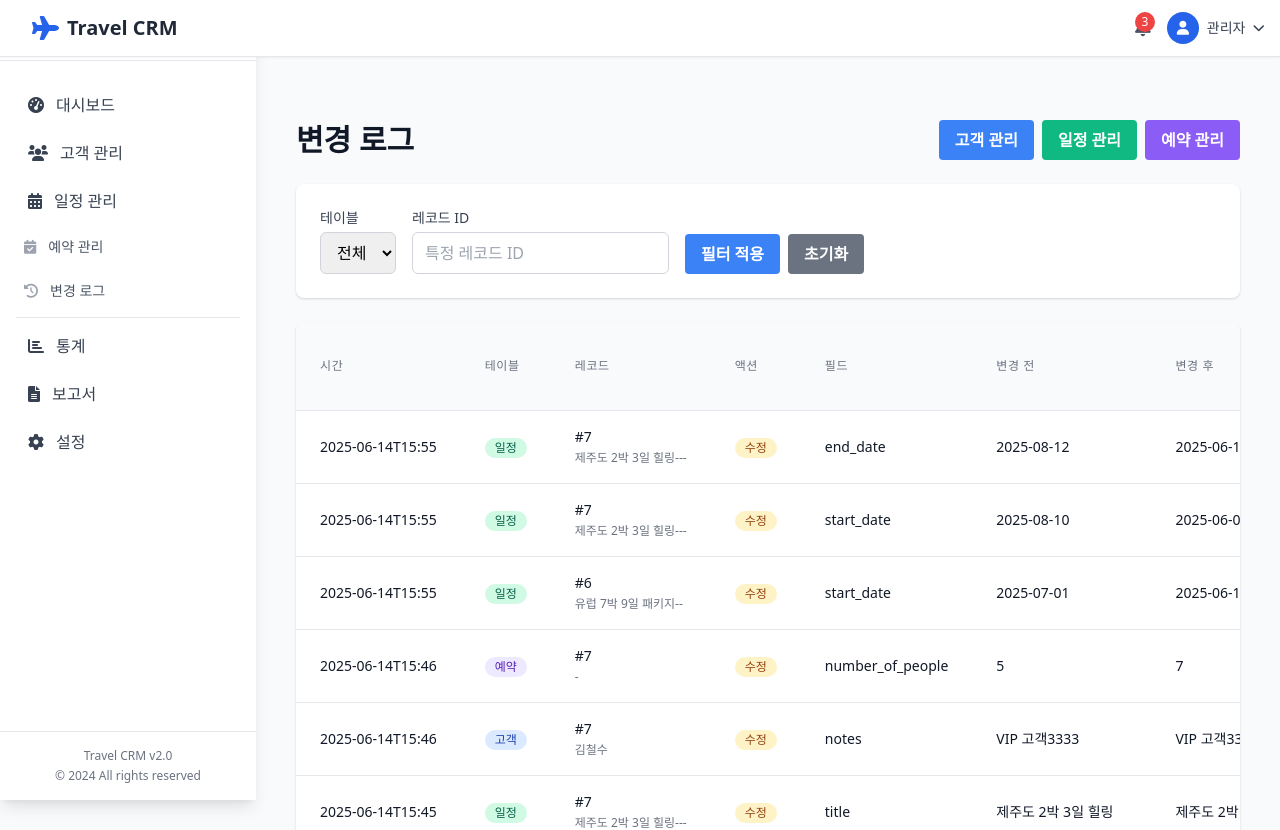
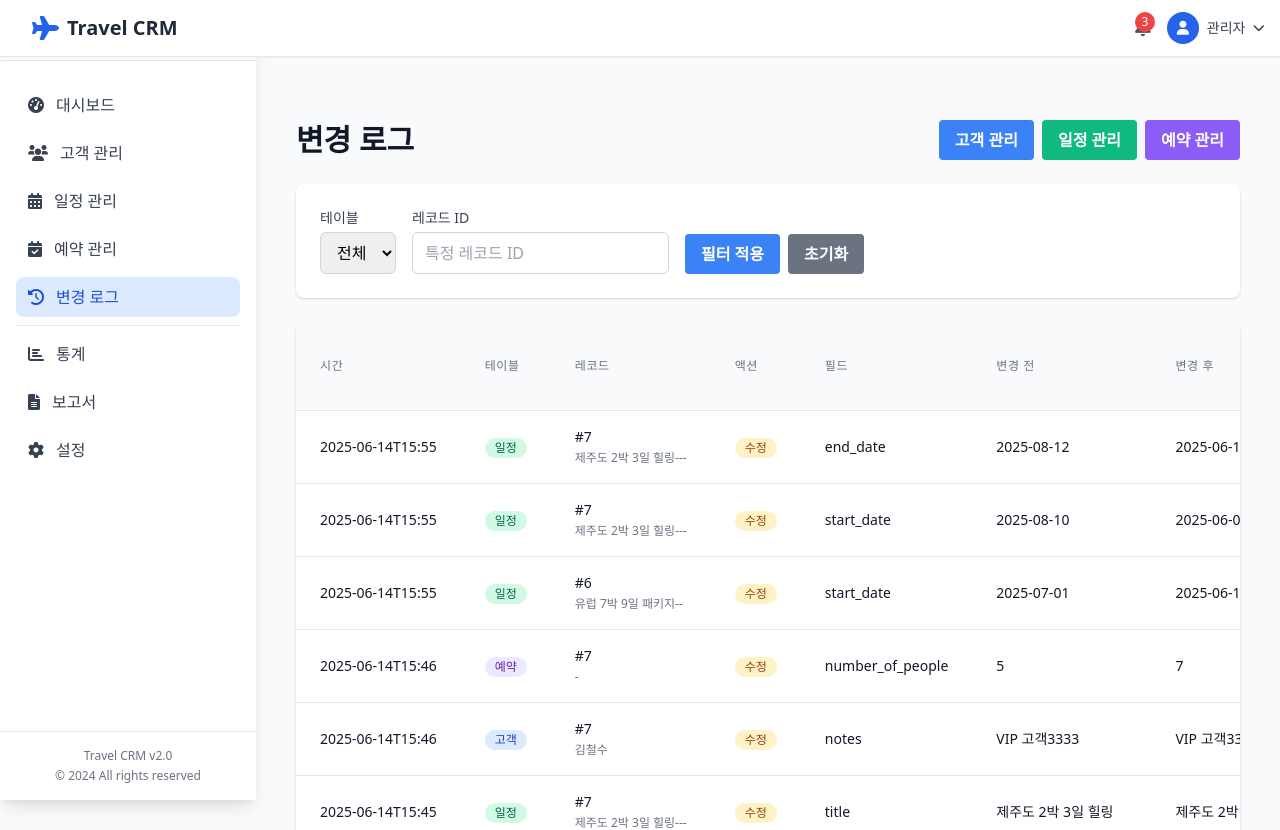
Before and after one commit to mikichat/travel-python, a Flask app: page /audit/ in a window 1280 px wide. Shown: the top 830 px of the page. Run offline with Flask 3, Linux system fonts and the light colour scheme; a user stored in the database is signed in; data comes from the database, SQL or seed files in the repository.

Commit message:
대시보드 라우트에서 디버깅 로그를 제거하고, HTML 템플릿에서 사이드바 버튼에 툴팁을 추가하여 사용자 경험을 개선했습니다. 예약 관리 및 변경 로그 링크의 스타일을 업데이트하여 일관성을 높였습니다.

```diff
--- a/app/routes/dashboard_routes.py
+++ b/app/routes/dashboard_routes.py
@@ -34,8 +34,6 @@ def dashboard():
         seven_days_ago = (datetime.now() - timedelta(days=7)).isoformat()
         cursor.execute('SELECT COUNT(*) FROM reservations WHERE created_at >= ?', (seven_days_ago,))
         recent_reservations = cursor.fetchone()[0]
-
-        print(f'DEBUG: recent_reservations type: {type(recent_reservations)}, value: {recent_reservations}')
 
         # 최근 예약 목록 (최근 5개)
         cursor.execute("""
--- a/app/templates/base.html
+++ b/app/templates/base.html
@@ -38,7 +38,7 @@
         <div class="flex items-center justify-between px-4 py-3">
             <!-- 좌측: 로고 및 메뉴 토글 -->
             <div class="flex items-center space-x-4">
-                <button id="sidebar-toggle" class="text-gray-600 hover:text-gray-900 focus:outline-none focus:text-gray-900 md:hidden">
+                <button id="sidebar-toggle" class="text-gray-600 hover:text-gray-900 focus:outline-none focus:text-gray-900 md:hidden" title="사이드바 열기">
                     <i class="fas fa-bars text-xl"></i>
                 </button>
                 <div class="flex items-center space-x-2">
@@ -89,7 +89,7 @@
             <!-- 사이드바 헤더 -->
             <div class="flex items-center justify-between p-4 border-b border-gray-200">
                 <h2 class="text-lg font-semibold text-gray-800">메뉴</h2>
-                <button id="sidebar-close" class="text-gray-600 hover:text-gray-900 focus:outline-none md:hidden">
+                <button id="sidebar-close" class="text-gray-600 hover:text-gray-900 focus:outline-none md:hidden" title="사이드바 닫기">
                     <i class="fas fa-times"></i>
                 </button>
             </div>
@@ -112,16 +112,16 @@
                 </a>
 
                 <a href="{{ url_for('reservation.reservations_page') }}"
-                   class="text-gray-600 hover:bg-gray-50 hover:text-gray-900 group flex items-center px-2 py-2 text-sm font-medium rounded-md">
-                    <i class="fas fa-calendar-check text-gray-400 group-hover:text-gray-500 mr-3 flex-shrink-0"></i>
-                    예약 관리
+                   class="flex items-center px-3 py-2 text-gray-700 rounded-lg hover:bg-blue-50 hover:text-blue-700 transition-colors {% if 'reservation.' in request.endpoint %}bg-blue-100 text-blue-700{% endif %}">
+                    <i class="fas fa-calendar-check mr-3"></i>
+                    <span>예약 관리</span>
                 </a>
 
                 <!-- 변경 로그 -->
                 <a href="{{ url_for('audit.audit_logs_page') }}"
-                   class="text-gray-600 hover:bg-gray-50 hover:text-gray-900 group flex items-center px-2 py-2 text-sm font-medium rounded-md">
-                    <i class="fas fa-history text-gray-400 group-hover:text-gray-500 mr-3 flex-shrink-0"></i>
-                    변경 로그
+                   class="flex items-center px-3 py-2 text-gray-700 rounded-lg hover:bg-blue-50 hover:text-blue-700 transition-colors {% if 'audit.' in request.endpoint %}bg-blue-100 text-blue-700{% endif %}">
+                    <i class="fas fa-history mr-3"></i>
+                    <span>변경 로그</span>
                 </a>
 
                 <!-- 구분선 -->
```
